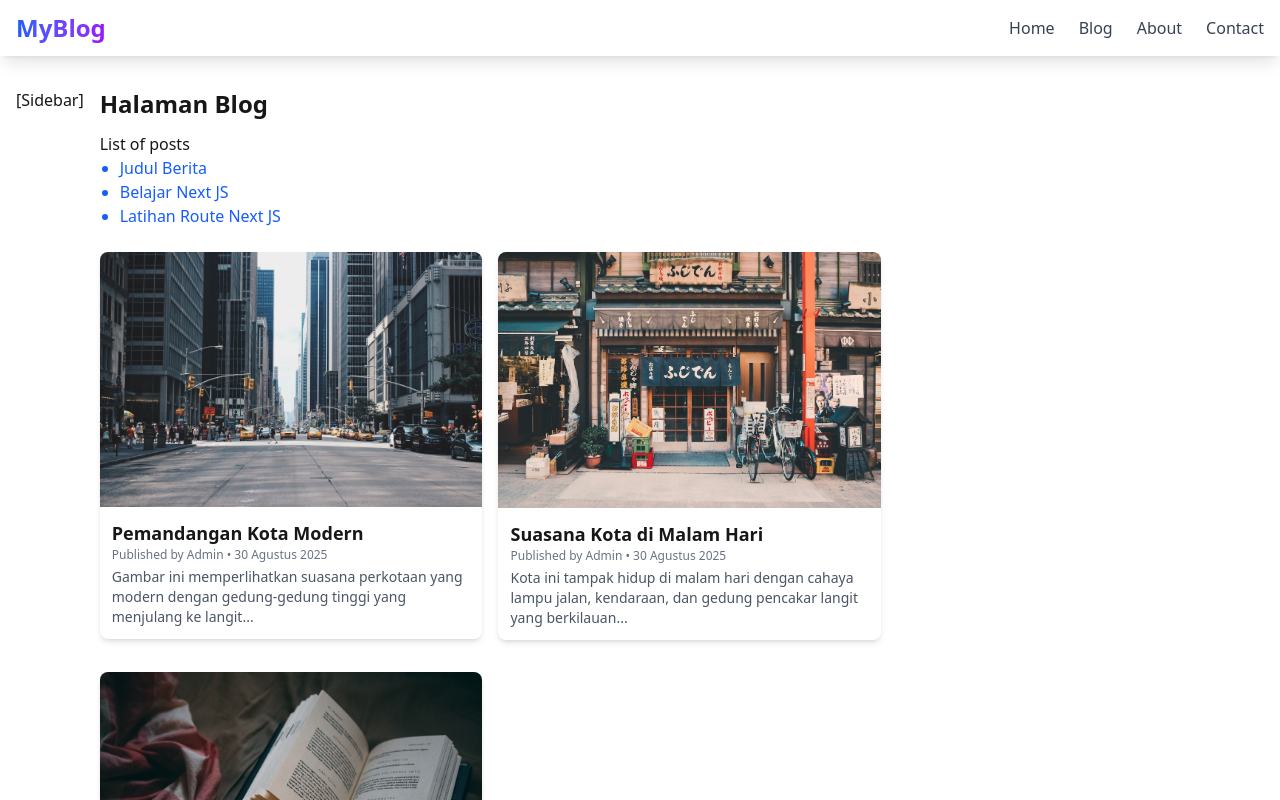
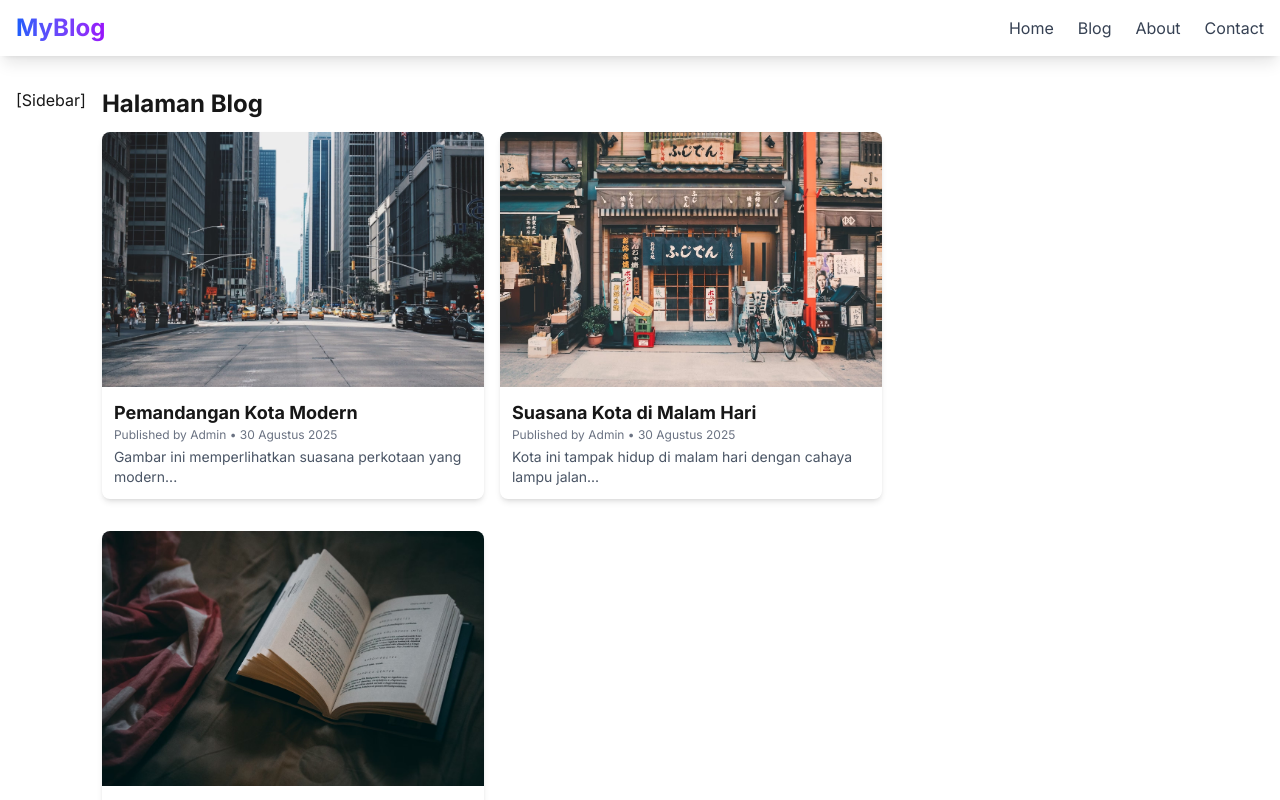
Before and after one commit to Suyono-Sukorame/blog-next, a Next.js app: page /blog in a window 1280 px wide. Shown: the top 800 px of the page. Built offline with nearby package versions, Linux system fonts and the light colour scheme.

Commit message:
The Best Way to Use Fonts in Next.Js

```diff
--- a/src/app/blog/page.tsx
+++ b/src/app/blog/page.tsx
@@ -1,52 +1,47 @@
-import Heading from "@/app/components/Heading"; // asumsi Heading.tsx ada
-import Link from "next/link";
+// src/app/blog/page.tsx
+import Heading from "@/app/components/Heading";
 import PostCard from "@/app/components/PostCard";
+
+const posts = [
+  {
+    image: "/images/image-1.jpg",
+    title: "Pemandangan Kota Modern",
+    author: "Admin",
+    date: "30 Agustus 2025",
+    description: "Gambar ini memperlihatkan suasana perkotaan yang modern..."
+  },
+  {
+    image: "/images/image-2.jpg",
+    title: "Suasana Kota di Malam Hari",
+    author: "Admin",
+    date: "30 Agustus 2025",
+    description: "Kota ini tampak hidup di malam hari dengan cahaya lampu jalan..."
+  },
+  {
+    image: "/images/image-3.jpg",
+    title: "Jalan Raya di Tengah Kota",
+    author: "Admin",
+    date: "30 Agustus 2025",
+    description: "Jalan raya yang membelah pusat kota ini menunjukkan betapa sibuknya aktivitas..."
+  },
+];
 
 export default function LatihanPage() {
   return (
     <>
       <Heading>Halaman Blog</Heading>
-      <p>List of posts</p>
-      <ul className="mb-6 list-disc pl-5 text-blue-600">
-        <li>
-          <Link href="/blog/judul-berita" prefetch={false}>
-            Judul Berita
-          </Link>
-        </li>
-        <li>
-          <Link href="/blog/belajar-next" prefetch={false}>
-            Belajar Next JS
-          </Link>
-        </li>
-        <li>
-          <Link href="/blog/latihan-route-next" prefetch={false}>
-            Latihan Route Next JS
-          </Link>
-        </li>
-      </ul>
 
       <div className="flex flex-wrap gap-4">
-        <PostCard
-          image="/images/image-1.jpg"
-          title="Pemandangan Kota Modern"
-          author="Admin"
-          date="30 Agustus 2025"
-          description="Gambar ini memperlihatkan suasana perkotaan yang modern dengan gedung-gedung tinggi yang menjulang ke langit..."
-        />
-        <PostCard
-          image="/images/image-2.jpg"
-          title="Suasana Kota di Malam Hari"
-          author="Admin"
-          date="30 Agustus 2025"
-          description="Kota ini tampak hidup di malam hari dengan cahaya lampu jalan, kendaraan, dan gedung pencakar langit yang berkilauan..."
-        />
-        <PostCard
-          image="/images/image-3.jpg"
-          title="Jalan Raya di Tengah Kota"
-          author="Admin"
-          date="30 Agustus 2025"
-          description="Jalan raya yang membelah pusat kota ini menunjukkan betapa sibuknya aktivitas transportasi setiap harinya..."
-        />
+        {posts.map((post, index) => (
+          <PostCard
+            key={index}
+            image={post.image}
+            title={post.title}
+            author={post.author}
+            date={post.date}
+            description={post.description}
+          />
+        ))}
       </div>
     </>
   );
--- /dev/null
+++ b/src/app/fonts.ts
@@ -0,0 +1,14 @@
+import { Inter, Roboto } from "next/font/google";
+
+// Definisikan font
+export const inter = Inter({
+  subsets: ["latin"],
+  weight: ["400", "700"],
+  variable: "--font-inter",
+});
+
+export const roboto = Roboto({
+  subsets: ["latin"],
+  weight: ["400", "700"],
+  variable: "--font-roboto",
+});
--- a/src/app/layout.tsx
+++ b/src/app/layout.tsx
@@ -1,11 +1,13 @@
+// src/app/layout.tsx
 import Navbar from "./components/Navbar";
 import type { Metadata } from "next";
 import "./globals.css";
+import { inter } from "./fonts"; // ⬅️ ambil dari fonts.ts
 
 export const metadata: Metadata = {
   title: "Blog NextJS",
   description: "A modern blog created with Next.js",
-}
+};
 
 export default function RootLayout({
   children,
@@ -13,10 +15,10 @@ export default function RootLayout({
   children: React.ReactNode;
 }) {
   return (
-    <html lang="en">
+    <html lang="en" className={inter.className}>
       <body className="bg-gradient-to-br from-gray-50 to-gray-100 text-gray-800 min-h-screen flex flex-col">
         <header className="sticky top-0 z-10">
-          <Navbar/>
+          <Navbar />
         </header>
         <main className="container mx-auto px-4 py-8 flex-grow">
           {children}
@@ -35,5 +37,5 @@ export default function RootLayout({
         </footer>
       </body>
     </html>
-  )
+  );
 }
```
